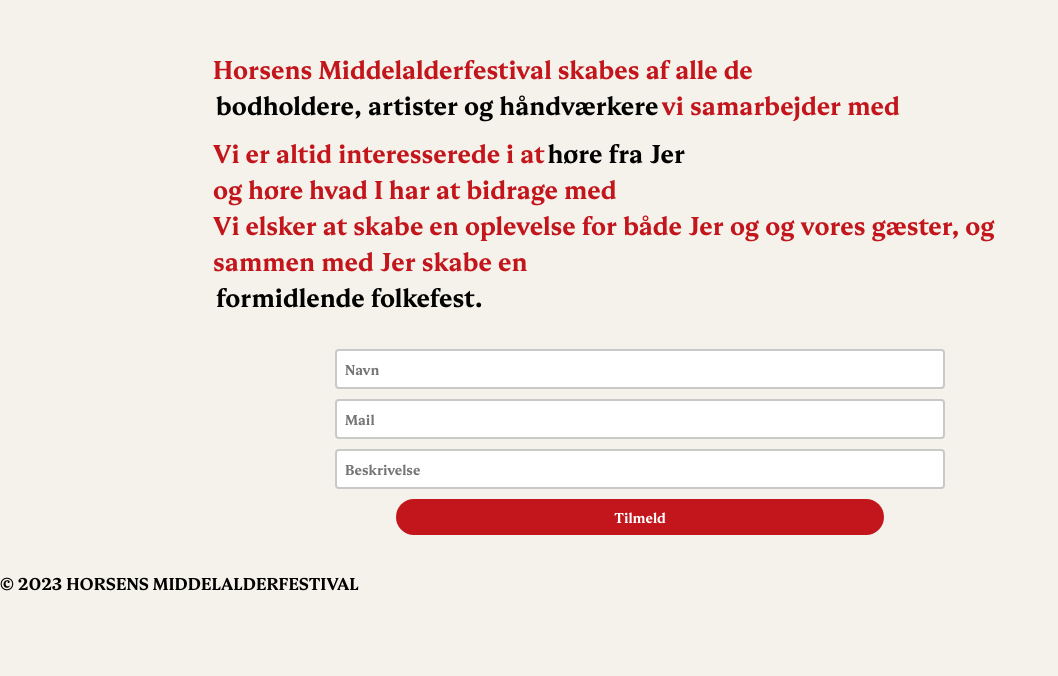
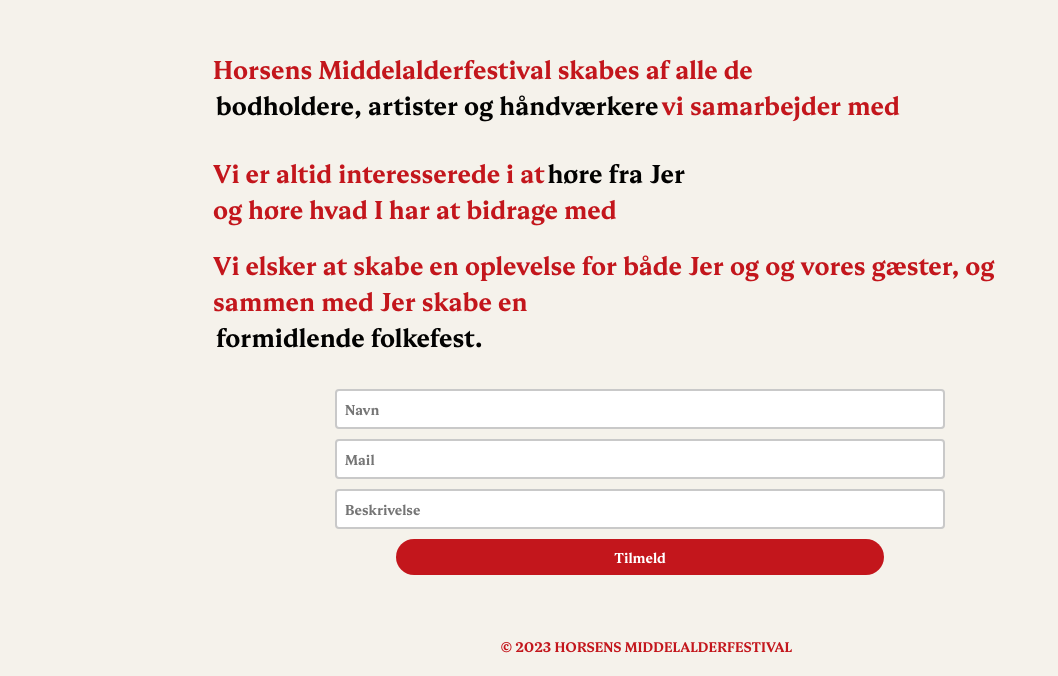
Before and after one commit to Ruskindshood/HMF, a plain HTML site: page index.html in a window 1280 px wide. Shown: the part 3610-4286 px from the top of the page, without its empty margins (0-1058 px from the left). Before the commit the page ends 4204 px from the top, so only its background shows below. Drawn offline with nearby package versions, Linux system fonts and the light colour scheme.

Commit message:
Update style.css

```diff
--- a/style.css
+++ b/style.css
@@ -374,3 +374,43 @@
     color: #fff;
     cursor: pointer;
   }
+
+
+  .parentfoot {
+    text-align: center;
+    margin-bottom: 20px;
+  }
+
+  .divfoot2 {
+    grid-area: 1/2/2/3;
+    text-align: center;
+  }
+
+  .space {
+    width: 80%;
+    height: 80px;
+    margin-top: 50px;
+    margin-bottom: 10px;
+  }
+
+  .spacet {
+    width: 100%;
+    height: 8px;
+    margin-top: 2px;
+    margin-bottom: 10px;
+  }
+
+  .pp {
+    display: flex;
+    flex-direction: column;
+    margin-top: 2%;
+    margin-left: 1%;
+    color: #c3161c;
+    font-size: 13px;
+  }
+
+  @media screen and (max-width: 1100px) {
+    .a {
+    font-size: 10px;
+    }
+}
```
